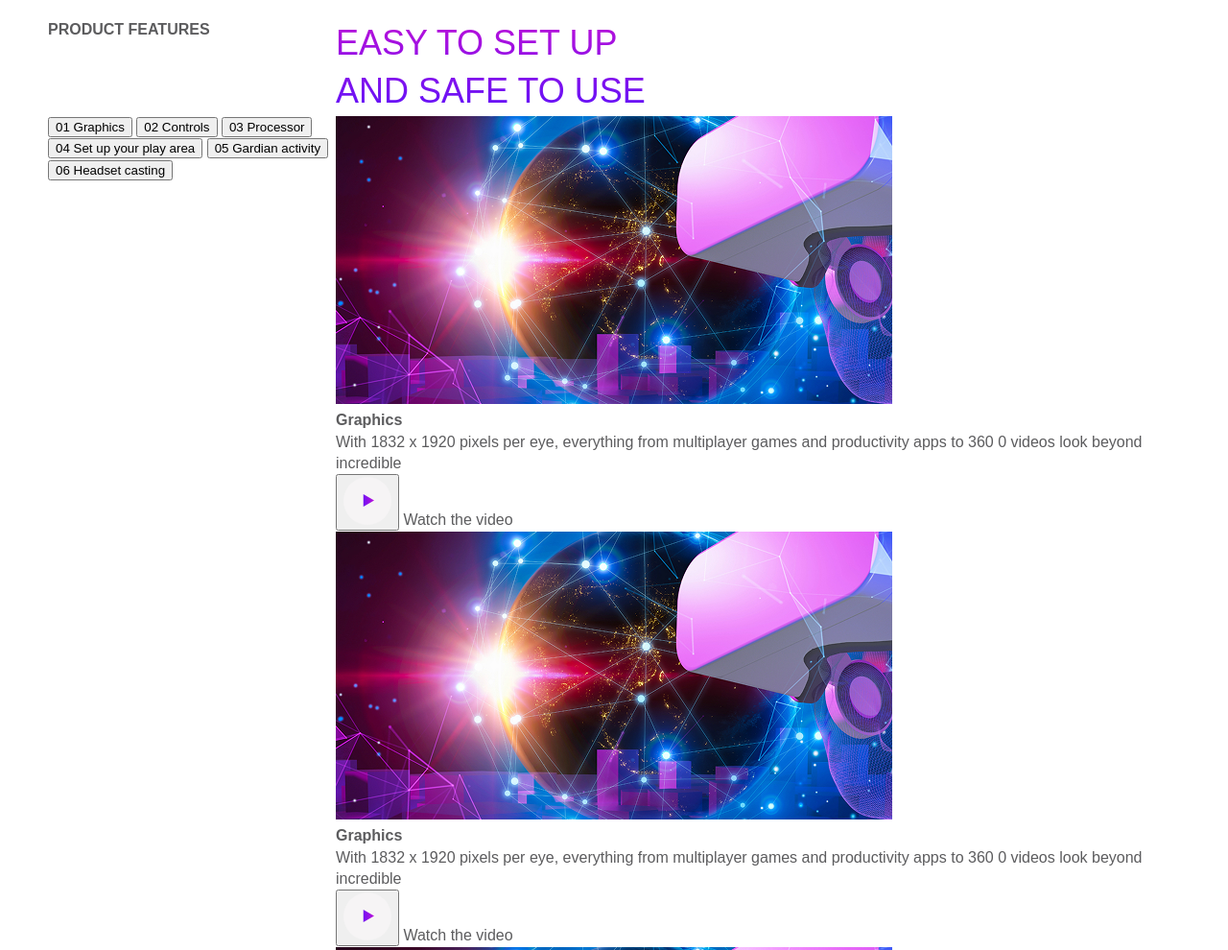
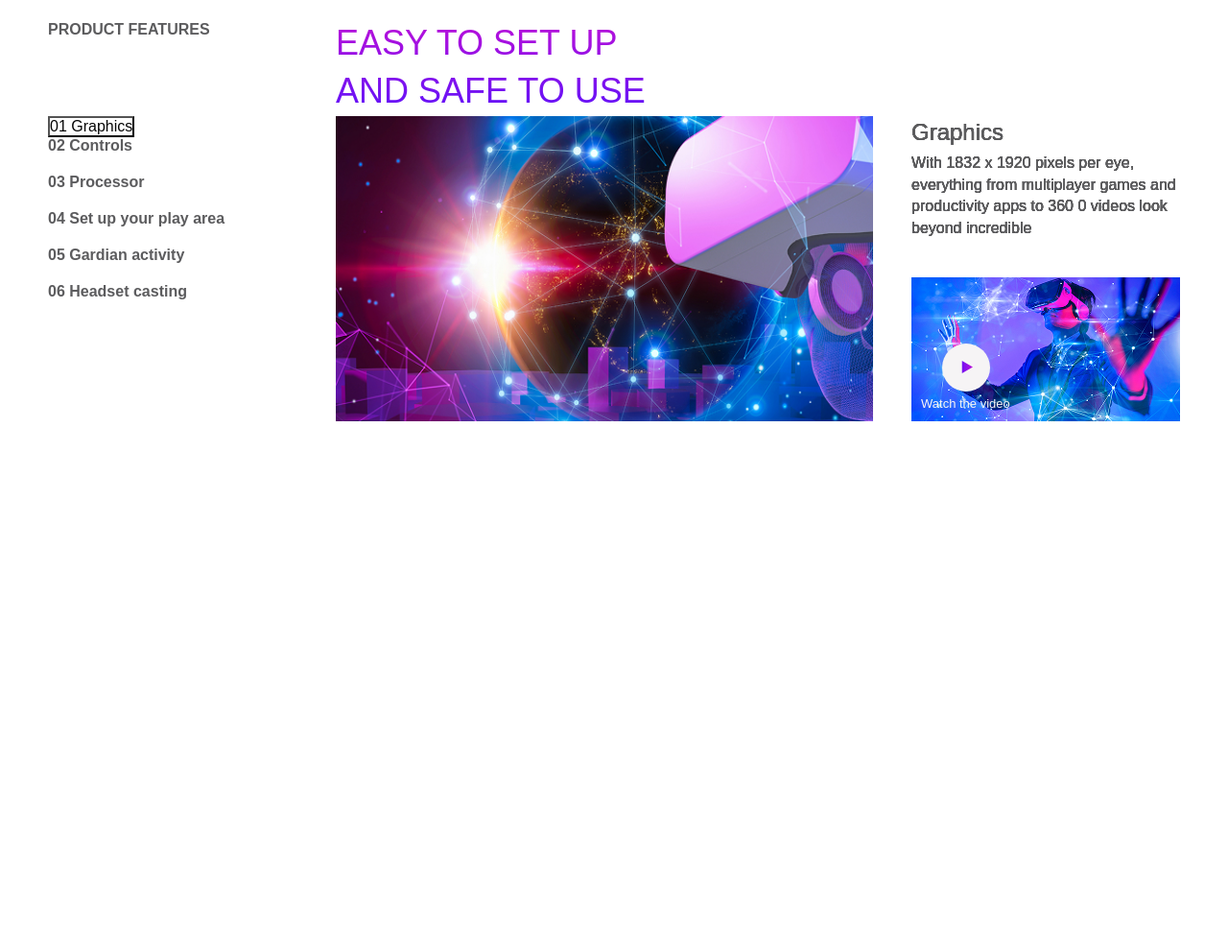
Before and after one commit to TsimurKurchyshyn/Oculus-Project, a plain HTML site: page index.html in a window 1280 px wide. Shown: the part 880-1870 px from the top of the page at 96% size. After the commit the page ends 1401 px from the top, so only its background shows below. Drawn offline with Linux system fonts and the light colour scheme.

Commit message:
Oculus Project 4

```diff
--- a/css/style.css
+++ b/css/style.css
@@ -33,6 +33,16 @@ li{
 
 img{
   max-width: 100%;
+}
+
+button{
+  color: inherit;
+  font-size: inherit;
+  background-color: transparent;
+  bottom: none;
+  cursor: pointer;
+  font-family: inherit;
+  padding: 0;
 }
 
 .container{
@@ -170,3 +180,73 @@ body{
   display: grid;
   grid-template-columns: 300px auto;
 }
+
+.tabs__btn{
+  display: flex;
+  flex-direction: column;
+  align-items: start;
+}
+
+.tabs__btn-item{
+  font-weight: 70px;
+  margin-bottom: 20px;
+  border: none;
+  font-family: 'Helvetica-Bold', sans-serif;
+  font-weight: 700;
+}
+
+.tabs__content{
+  position: relative;
+  min-height: 300px;
+}
+
+.tabs__btn-item--active{
+  opacity: 1;
+  color: #070707;
+}
+
+.tabs__content-item{
+  display: grid;
+  grid-template-columns: auto 280px;
+  grid-template-rows: auto 150px;
+  gap: 40px;
+  position: absolute;
+}
+
+
+
+.tabs__content-img{
+  grid-row: 1/-1;
+  align-self: stretch;
+}
+
+.tabs__content-box h3{
+  font-weight: 400;
+  font-size: 24px;
+  margin-bottom: 5px;
+}
+
+.video{
+  grid-column: 2/3;
+  width: 280px;
+  height: 150px;
+  background-image: url(/images/content-bg.jpg);
+  background-repeat: no-repeat;
+  background-position: center;
+  background-size: cover;
+  display: flex;
+  flex-direction: column;
+  justify-content: end;
+  align-items: flex-start;
+  padding: 9px 10px;
+}
+
+.video__btn{
+  border: none;
+  margin-left: 22px;
+}
+
+.video span{
+  font-size: 13px;
+  color: #f6f4f5;
+}
--- a/index.html
+++ b/index.html
@@ -55,7 +55,7 @@
       </div>
       <div class="tabs">
         <div class="tabs__btn">
-          <button class="tabs__btn-item" data-button="content-1">01 Graphics</button>
+          <button class="tabs__btn-item--active" data-button="content-1">01 Graphics</button>
           <button class="tabs__btn-item" data-button="content-2">02 Controls</button>
           <button class="tabs__btn-item" data-button="content-3">03 Processor</button>
           <button class="tabs__btn-item" data-button="content-4">04 Set up your play area</button>
--- a/js/main.js
+++ b/js/main.js
@@ -1,3 +1 @@
-$(function(){
-
-});
+'use strict'
```
